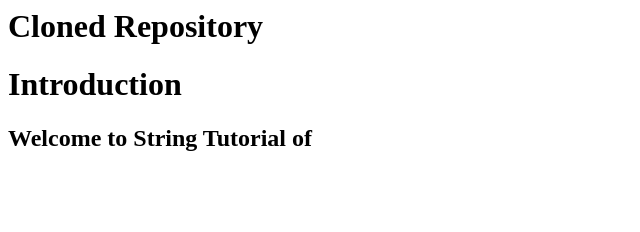
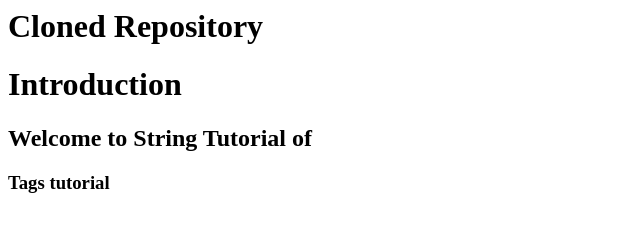
Before and after one commit to lia3652/StringRepository1, a plain HTML site: page index.html in a window 1280 px wide. Shown: the whole page, without its empty margins (0-640 px from the left). Drawn offline with Linux system fonts and the light colour scheme.

Commit message:
Updated index.html

```diff
--- a/index.html
+++ b/index.html
@@ -1,3 +1,4 @@
 <h1>Cloned Repository</h1>
 <h1>Introduction</h1>
 <h2>Welcome to String Tutorial of </h2>
+<h3>Tags tutorial </h3>
```
